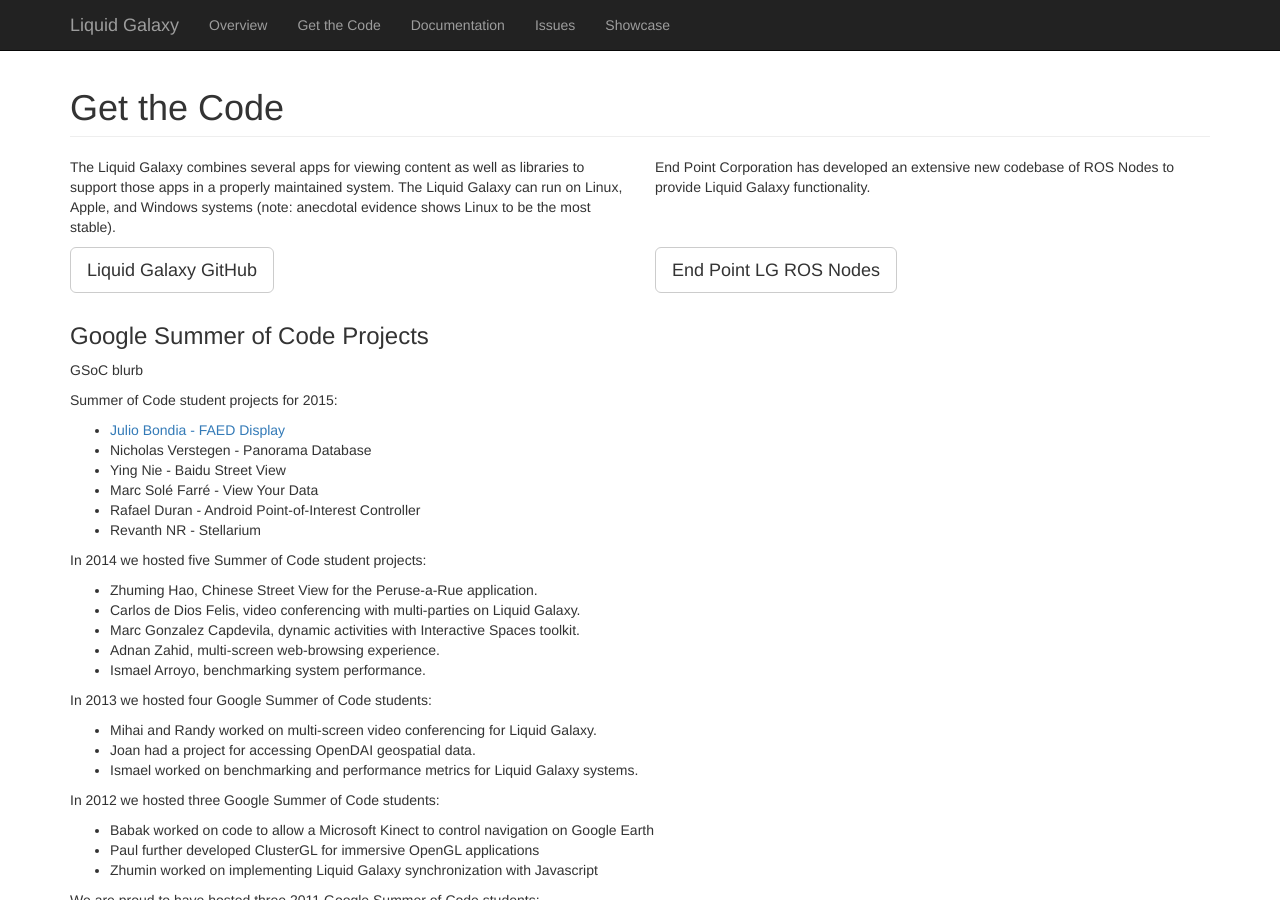
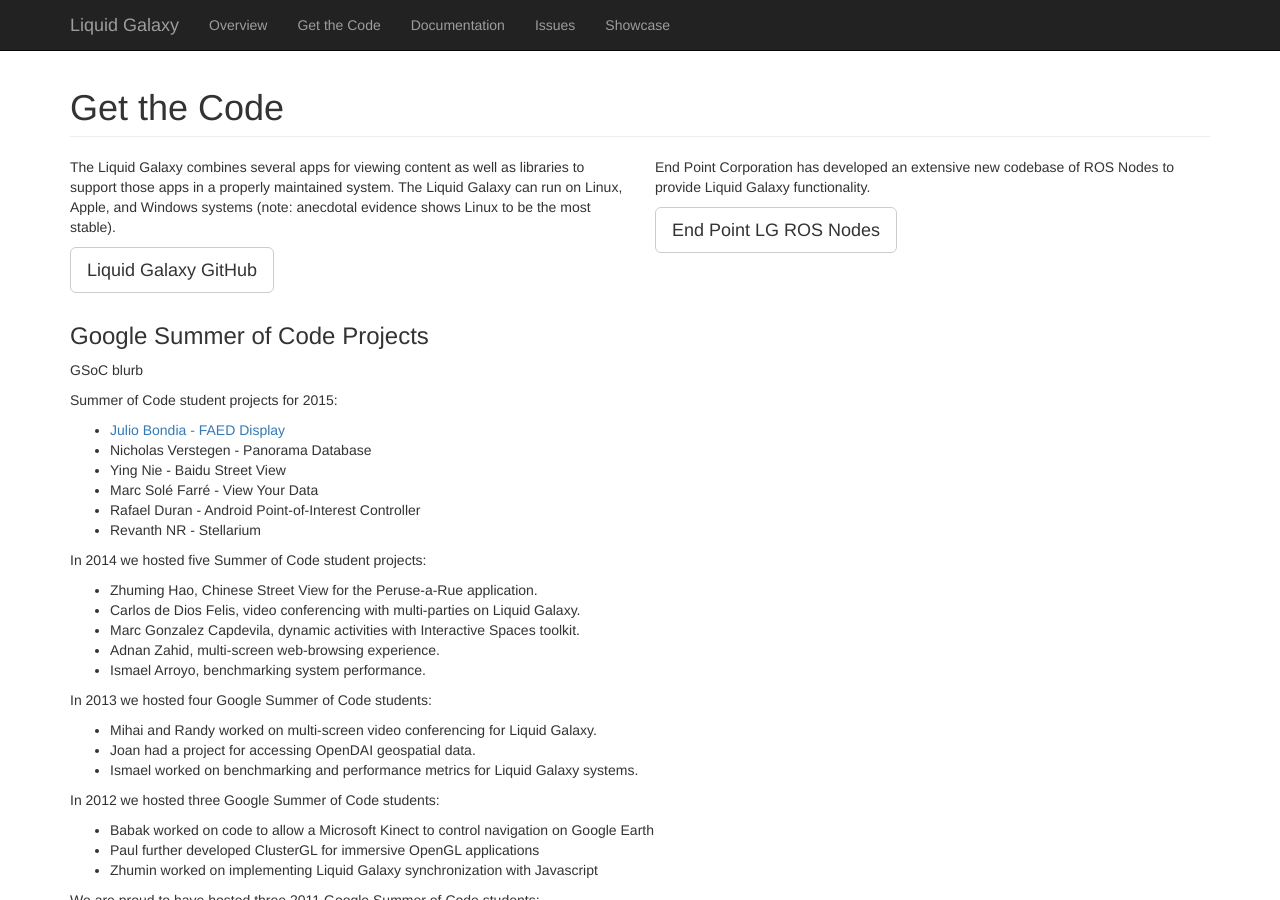
Before and after one commit to EndPointCorp/liquidgalaxy_wip, a Jekyll site: the page index.html, which Jekyll copies as it is, in a window 1280 px wide and 900 px high, scrolled down 723 px. Built offline with Jekyll 4.4.1, drawn with Linux system fonts in a browser that asks for light colours.

Commit message:
Undo last commit, since that method doesn't work in mobile

```diff
--- a/index.html
+++ b/index.html
@@ -64,12 +64,10 @@
     <div class="section" id="get-the-code">
       <h1 class="page-header">Get the Code</h1>
       <div class="row">
-        <div class="col-sm-6"><p>The Liquid Galaxy combines several apps for viewing content as well as libraries to support those apps in a properly maintained system. The Liquid Galaxy can run on Linux, Apple, and Windows systems (note: anecdotal evidence shows Linux to be the most stable).</p></div>
-        <div class="col-sm-6"><p>End Point Corporation has developed an extensive new codebase of ROS Nodes to provide Liquid Galaxy functionality.</p></div>
-      </div>
-      <div class="row">
-        <div class="col-sm-6"><p><a class="btn btn-default btn-lg" href="https://github.com/liquidgalaxy/liquid-galaxy/" role="button">Liquid Galaxy GitHub</a></p></div>
-        <div class="col-sm-6"><p><a class="btn btn-default btn-lg" href="https://github.com/EndPointCorp/lg_ros_nodes" role="button">End Point LG ROS Nodes</a></p></div>
+        <div class="col-sm-6"><p>The Liquid Galaxy combines several apps for viewing content as well as libraries to support those apps in a properly maintained system. The Liquid Galaxy can run on Linux, Apple, and Windows systems (note: anecdotal evidence shows Linux to be the most stable).</p>
+        <p><a class="btn btn-default btn-lg" href="https://github.com/liquidgalaxy/liquid-galaxy/" role="button">Liquid Galaxy GitHub</a></p></div>
+        <div class="col-sm-6"><p>End Point Corporation has developed an extensive new codebase of ROS Nodes to provide Liquid Galaxy functionality.</p>
+        <p><a class="btn btn-default btn-lg" href="https://github.com/EndPointCorp/lg_ros_nodes" role="button">End Point LG ROS Nodes</a></p></div>
       </div>
       <h3>Google Summer of Code Projects</h3>
       <p>GSoC blurb</p>
```
